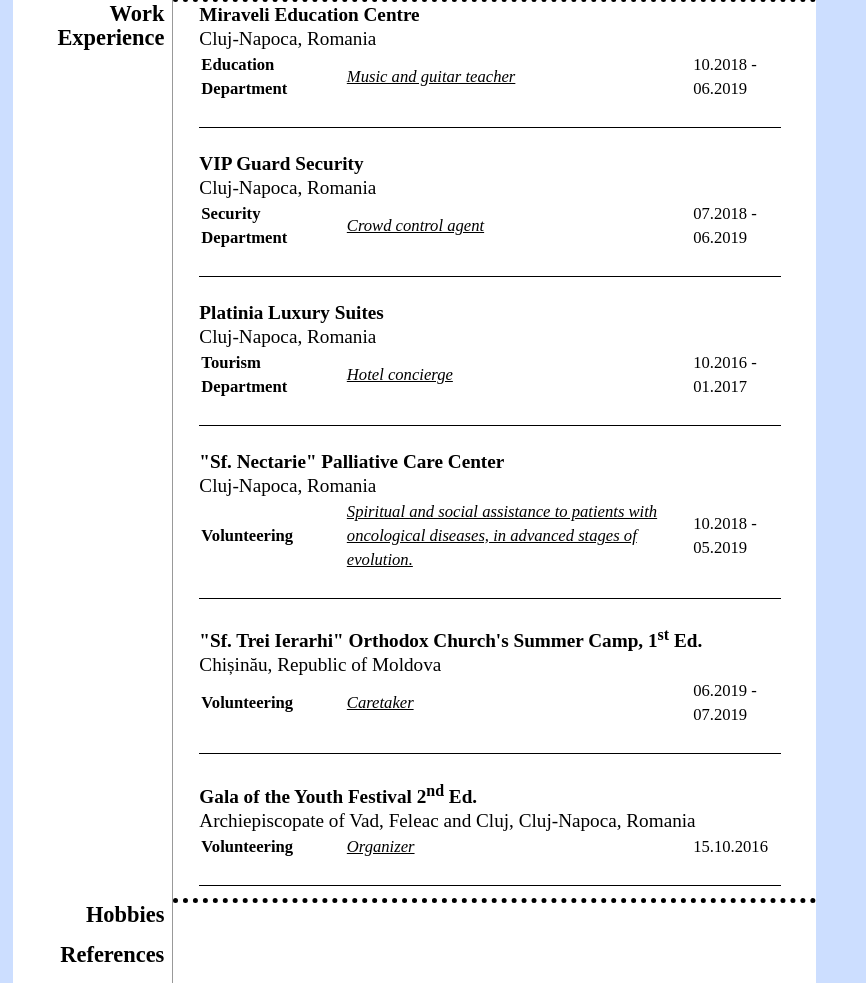
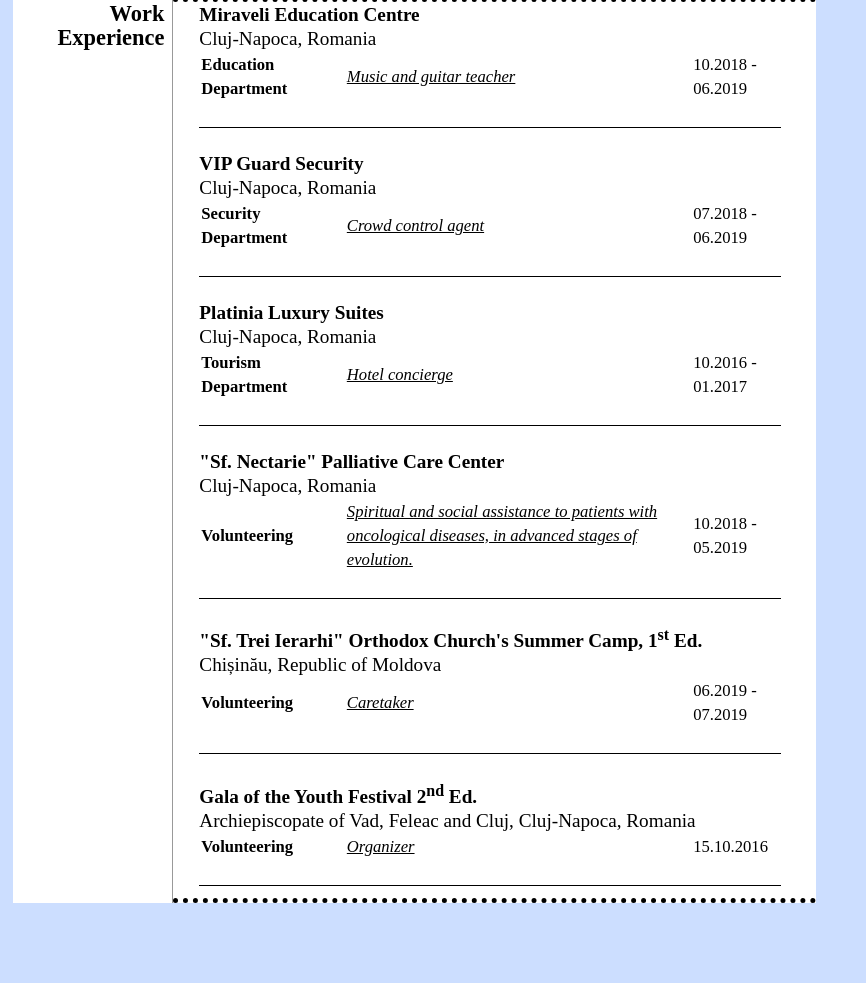
Before and after one commit to MihaiGoncear/MihaiGoncearCV, a website: page index.html in a window 1280 px wide. Shown: the part 1915-2898 px from the top of the page, without its empty margins (0-866 px from the left). After the commit the page ends 2818 px from the top, so only its background shows below. Drawn offline with nearby package versions, Linux system fonts and the light colour scheme; files that its build step writes are made by us from their sources.

Commit message:
Edit 7.3

```diff
--- a/index.html
+++ b/index.html
@@ -342,14 +342,6 @@
                     </dd>
                 </div>
             </dl>
-            <dl>
-                <dt>Hobbies</dt>
-                <dd></dd>
-            </dl>
-            <dl>
-                <dt>References</dt>
-                <dd></dd>
-            </dl>
         </section>
     </div>
 </body>
```
